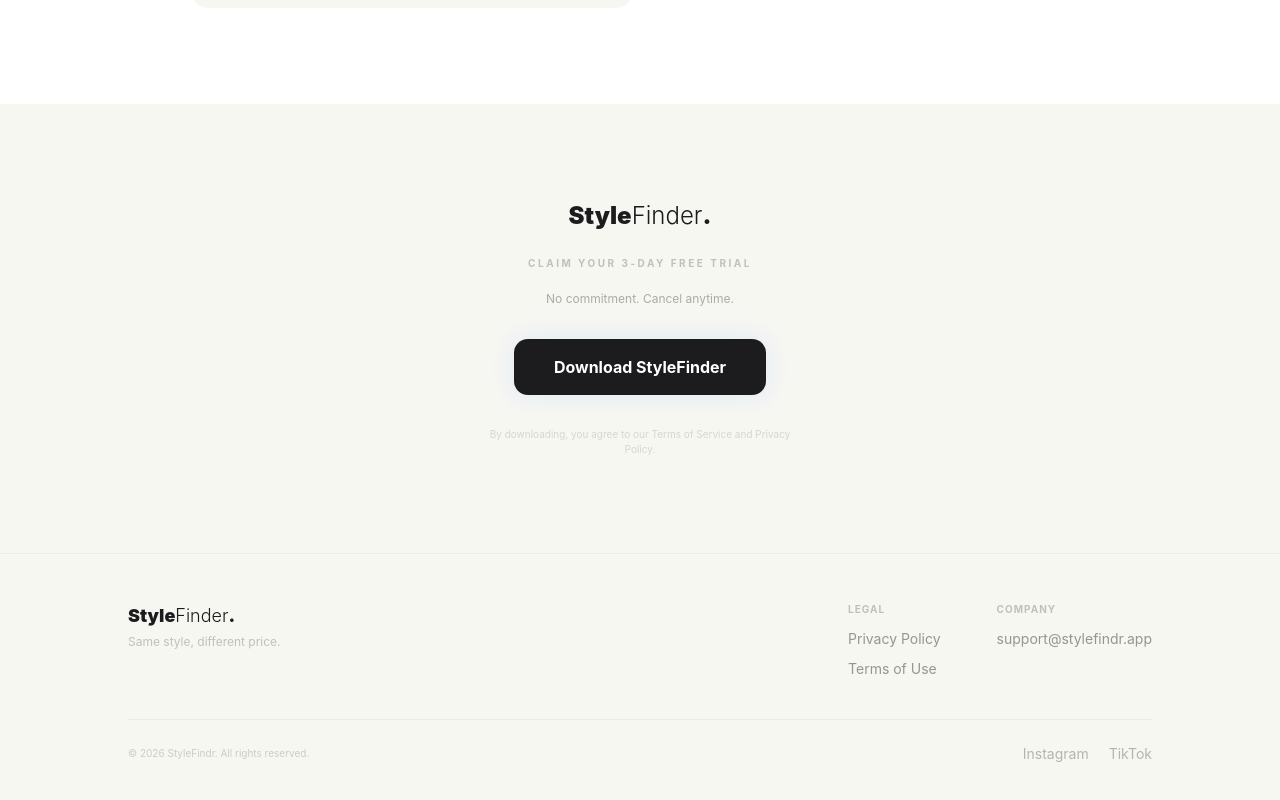
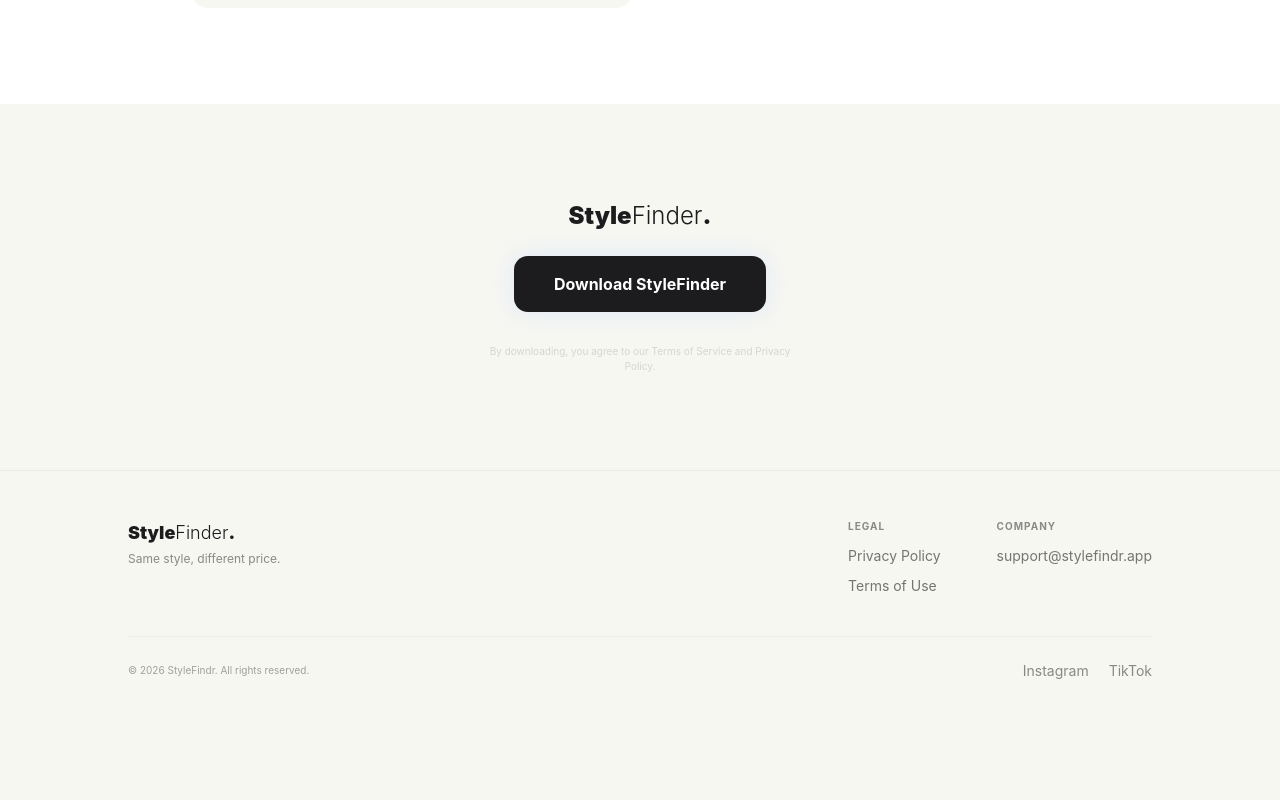
Before and after one commit to fjolnircrypto0-collab/stylefinderwebsite, a Next.js app: page / in a window 1280 px wide. Shown: the part 4659-5459 px from the top of the page. After the commit the page ends 5388 px from the top, so only its background shows below. Built offline with nearby package versions, Linux system fonts and the light colour scheme.

Commit message:
Remove free trial text, darken footer

```diff
--- a/app/page.tsx
+++ b/app/page.tsx
@@ -188,9 +188,6 @@
             <span className="text-2xl font-black">.</span>
           </div>
 
-          <p className="text-[10px] font-bold tracking-[0.25em] uppercase text-[#1C1C1E]/25 mb-5">Claim your 3-day free trial</p>
-          <p className="text-[#1C1C1E]/35 text-xs mb-8 max-w-sm mx-auto">No commitment. Cancel anytime.</p>
-
           <a href="#" className="inline-block bg-[#1C1C1E] text-white font-bold px-10 py-4 rounded-[14px] text-base hover:bg-[#1C1C1E]/90 transition" style={{ boxShadow: '0 0 24px rgba(200,222,255,0.5)' }}>
             Download StyleFinder
           </a>
@@ -209,20 +206,20 @@
                 <span className="text-lg font-light">Finder</span>
                 <span className="text-lg font-black">.</span>
               </div>
-              <p className="text-[#1C1C1E]/25 text-xs">Same style, different price.</p>
+              <p className="text-[#1C1C1E]/50 text-xs">Same style, different price.</p>
             </div>
 
             <div className="flex gap-14">
               <div>
-                <p className="font-bold text-[10px] uppercase tracking-widest text-[#1C1C1E]/25 mb-3">Legal</p>
-                <div className="flex flex-col gap-2.5 text-sm text-[#1C1C1E]/45">
+                <p className="font-bold text-[10px] uppercase tracking-widest text-[#1C1C1E]/50 mb-3">Legal</p>
+                <div className="flex flex-col gap-2.5 text-sm text-[#1C1C1E]/60">
                   <a href="/privacy" className="hover:text-[#1C1C1E] transition">Privacy Policy</a>
                   <a href="/terms" className="hover:text-[#1C1C1E] transition">Terms of Use</a>
                 </div>
               </div>
               <div>
-                <p className="font-bold text-[10px] uppercase tracking-widest text-[#1C1C1E]/25 mb-3">Company</p>
-                <div className="flex flex-col gap-2.5 text-sm text-[#1C1C1E]/45">
+                <p className="font-bold text-[10px] uppercase tracking-widest text-[#1C1C1E]/50 mb-3">Company</p>
+                <div className="flex flex-col gap-2.5 text-sm text-[#1C1C1E]/60">
                   <a href="mailto:support@stylefindr.app" className="hover:text-[#1C1C1E] transition">support@stylefindr.app</a>
                 </div>
               </div>
@@ -230,8 +227,8 @@
           </div>
 
           <div className="border-t border-[#1C1C1E]/5 pt-6 flex flex-col sm:flex-row items-center justify-between gap-4">
-            <p className="text-[10px] text-[#1C1C1E]/20">&copy; 2026 StyleFindr. All rights reserved.</p>
-            <div className="flex gap-5 text-sm text-[#1C1C1E]/30">
+            <p className="text-[10px] text-[#1C1C1E]/40">&copy; 2026 StyleFindr. All rights reserved.</p>
+            <div className="flex gap-5 text-sm text-[#1C1C1E]/50">
               <a href="#" className="hover:text-[#1C1C1E] transition">Instagram</a>
               <a href="#" className="hover:text-[#1C1C1E] transition">TikTok</a>
             </div>
```
